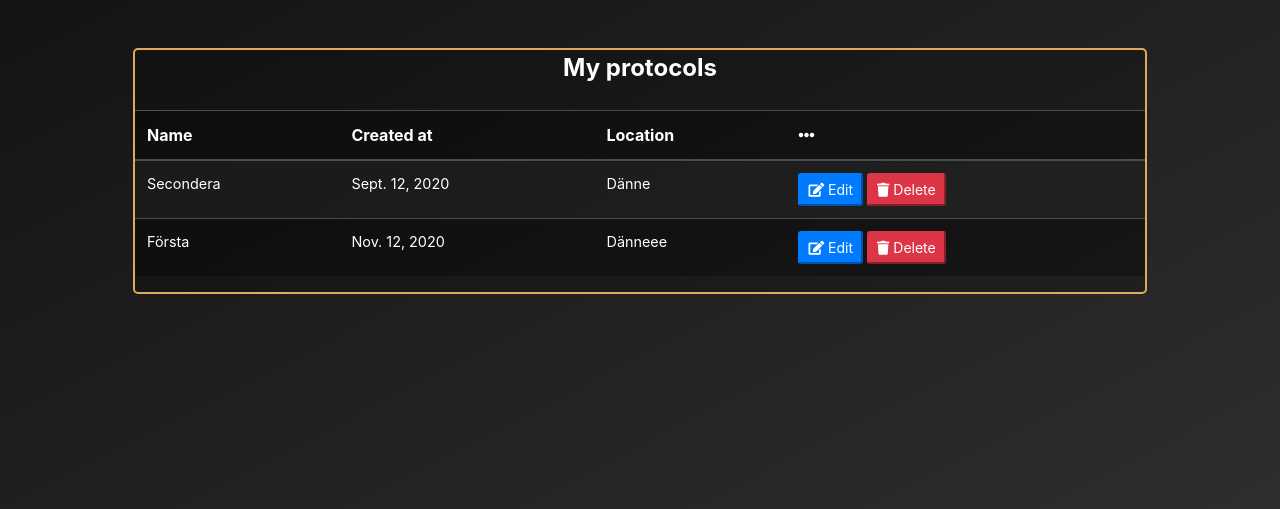
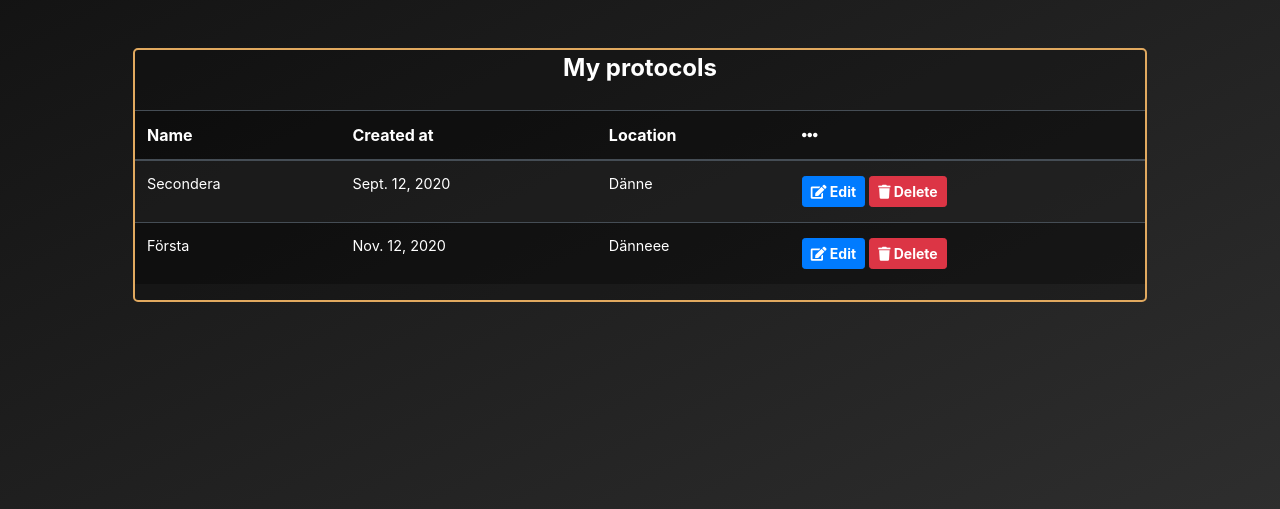
Before and after one commit to OskarRubensson/Inspekt-or, a Django app: page /protocols/ in a window 1280 px wide. Shown: the part 64-573 px from the top of the page. Run offline with Django 3.2, Linux system fonts and the light colour scheme; a user stored in the database is signed in; data comes from the database, SQL or seed files in the repository; both versions use the stored data as it was after the commit; some libraries are stand-ins or nearby versions.

Commit message:
Finished for the day

```diff
--- a/protocols/templates/protocols.html
+++ b/protocols/templates/protocols.html
@@ -26,8 +26,8 @@
                 <td> {{ p.date }} </td>
                 <td> {{ p.location }} </td>
                 <td>
-                    <button class="btn-sm btn-primary" onclick="window.location = '/edit?id={{p.id}}'" ><i class="fas fa-edit"></i> Edit</button>
-                    <button class="btn-sm btn-danger" onclick="deleteProtocol({{p.id}})"><i class="fas fa-trash"></i> Delete</button>
+                    <button class="btn btn-sm btn-primary" onclick="window.location = '/edit?id={{p.id}}'" ><i class="fas fa-edit"></i> Edit</button>
+                    <button class="btn btn-sm btn-danger" onclick="deleteProtocol({{p.id}})"><i class="fas fa-trash"></i> Delete</button>
                 </td>
             </tr>
 
```
Also changed, not shown: db.sqlite3, 1 other file.
